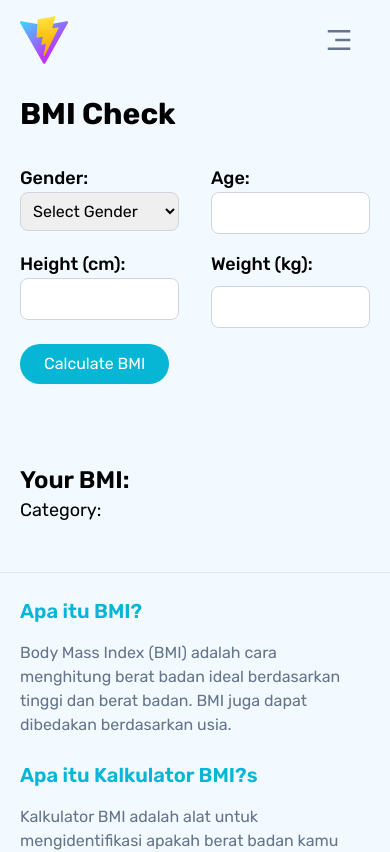
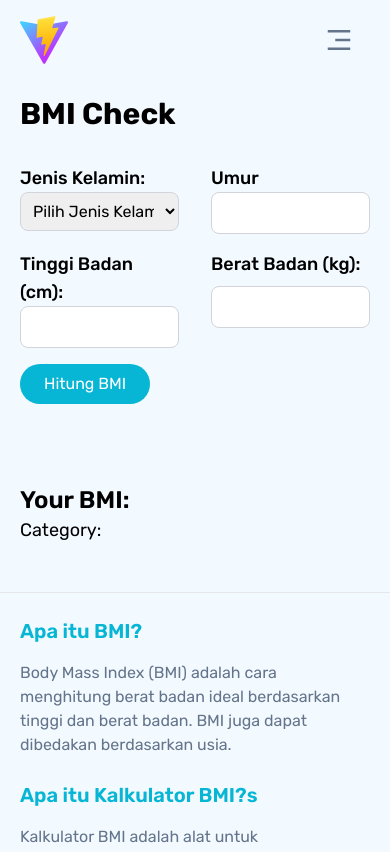
Before and after one commit to rihannh/Final-Project-GDSC, a React (Vite) app: page /bmi-check in a window 390 px wide. Shown: the top 852 px of the page. Built offline with nearby package versions, Linux system fonts and the light colour scheme.

Commit message:
refractor : made glassmorphism effect on navbar, translate title in recipe section and BMI form, remove whitespace below the footer, centering nutrition list, and add modal for both desktop and mobile for nutrition detail

```diff
--- a/src/components/Footer.jsx
+++ b/src/components/Footer.jsx
@@ -8,7 +8,7 @@ import { Link } from 'react-router-dom'
 export default function Footer() {
     return (
         <footer className="mt-2">
-            <div className="bg-white border-t border-slate-400/40">
+            <div className="bg-white border-t border-slate-400/40 pb-3">
                 <div className="container">
                     <div className="flex flex-wrap gap-y-14 lg:gap-y-0 justify-between pt-10 lg:pt-16">
                         <div className="lg:w-1/3 space-y-4">
@@ -37,7 +37,7 @@ export default function Footer() {
                         </div>
                     </div>
                     <p className="text-center text-sm md:text-base text-slate-500 mt-20">Ⓒ 2024 All rights reserved Rihan Naufaldihanif.</p>
-                    <div className="flex justify-center gap-4 mb-7 mt-3">
+                    <div className="flex justify-center gap-4 mt-3">
                         <a href="#" className="w-10 h-10 p-2 rounded-full flex items-center justify-center bg-cyan-500 hover:shadow-lg hover:shadow-cyan-300/60 hover:scale-110 duration-300">
                             <FaLinkedinIn className="text-white" />
                         </a>
--- a/src/index.css
+++ b/src/index.css
@@ -5,9 +5,14 @@
 @tailwind utilities;
 
 .navbar-fixed {
-     @apply fixed z-[100] bg-white bg-opacity-70;
-     backdrop-filter: blur(5px);
-     box-shadow: inset 0 -1px 0 0 rgba(0, 0, 0, 0.2);
+     @apply fixed z-[100] bg-white/25 ring-1 ring-black/10;
+     /* box-shadow: 0 8px 16px 0 rgba(31, 38, 135, 0.37); */
+     backdrop-filter: blur(6.5px);
+     -webkit-backdrop-filter: blur(6.5px);
+     /* border-radius: 10px; */
+     border: 1px solid rgba(255, 255, 255, 0.18);
+     /* backdrop-filter: blur(5px); */
+     /* box-shadow: inset 0 -1px 0 0 rgba(0, 0, 0, 0.2); */
 }
 
 * {
--- a/src/pages/BMICheck.jsx
+++ b/src/pages/BMICheck.jsx
@@ -72,7 +72,7 @@ const BMICheck = () => {
             <form onSubmit={calculateBMI} className="space-y-4">
               <div className="grid grid-cols-2 gap-8">
                 <div className="flex flex-col">
-                  <label htmlFor="gender" className="text-lg font-medium">Gender:</label>
+                  <label htmlFor="gender" className="text-lg font-medium">Jenis Kelamin:</label>
                   <select
                     id="gender"
                     value={gender}
@@ -80,13 +80,13 @@ const BMICheck = () => {
                     className="p-2 border border-gray-300 rounded-lg"
                     required
                   >
-                    <option value="">Select Gender</option>
-                    <option value="male">Male</option>
-                    <option value="female">Female</option>
+                    <option value="">Pilih Jenis Kelamin</option>
+                    <option value="male">Laki - Laki</option>
+                    <option value="female">Perempuan</option>
                   </select>
                 </div>
                 <div className="flex flex-col">
-                  <label htmlFor="age" className="text-lg font-medium">Age:</label>
+                  <label htmlFor="age" className="text-lg font-medium">Umur</label>
                   <input
                     type="number"
                     id="age"
@@ -99,7 +99,7 @@ const BMICheck = () => {
               </div>
               <div className="grid grid-cols-2 gap-8">
                 <div className="flex flex-col">
-                  <label htmlFor="height" className="text-lg font-medium">Height (cm):</label>
+                  <label htmlFor="height" className="text-lg font-medium">Tinggi Badan (cm):</label>
                   <input
                     type="number"
                     id="height"
@@ -110,7 +110,7 @@ const BMICheck = () => {
                   />
                 </div>
                 <div className="flex flex-col gap-2">
-                  <label htmlFor="weight" className="text-lg font-medium">Weight (kg):</label>
+                  <label htmlFor="weight" className="text-lg font-medium">Berat Badan (kg):</label>
                   <input
                     type="number"
                     id="weight"
@@ -125,7 +125,7 @@ const BMICheck = () => {
                 type="submit"
                 className="text-white md:text-lg bg-cyan-500 py-2 px-6 md:py-2  md:px-6 rounded-full hover:opacity-80 hover:scale-95 duration-300"
               >
-                Calculate BMI
+                Hitung BMI
               </button>
             </form>
 
--- a/src/pages/RecipeList.jsx
+++ b/src/pages/RecipeList.jsx
@@ -53,12 +53,12 @@ export default function RecipeList() {
     <>
       <Navbar />
       <div className="container mt-24 md:mt-32 mb-24">
-        <h1 className="text-3xl md:text-5xl text-slate-800 font-bold text-center mb-8 md:mb-12">Healthy Food Recipes</h1>
+        <h1 className="text-3xl md:text-5xl text-slate-800 font-bold text-center mb-8 md:mb-12">Resep Makanan Sehat dan Lezat</h1>
         <input
           type="text"
           value={query}
           onChange={(e) => setQuery(e.target.value)}
-          placeholder="Search for a recipe..."
+          placeholder="Cari resep makanan..."
           className="p-2 w-full border border-gray-300 rounded-lg mb-4 md:mb-6"
         />
         {loading && <p>Loading...</p>}
--- a/src/utils/DataKetoDiet.js
+++ b/src/utils/DataKetoDiet.js
@@ -6,7 +6,7 @@ const fetchKetoDietData = async (query) => {
         url: 'https://keto-diet.p.rapidapi.com/',
         params: query ? { search: query } : {},
         headers: {
-            'x-rapidapi-key': '62c290d52dmsh8be3fd7ab125354p138bb1jsn50d9da2ce981',
+            'x-rapidapi-key': 'a78153e874msh19c3c5930d54315p14b4f1jsne5e0984f317a',
             'x-rapidapi-host': 'keto-diet.p.rapidapi.com'
         }
     };
```
Also changed, not shown: src/pages/NutritionList.jsx (+50 -56 lines).
